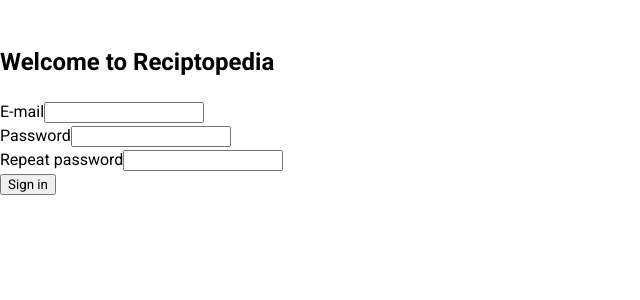
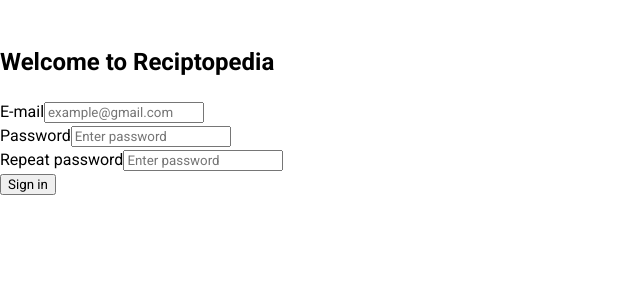
Before and after one commit to recipetoria/recipetoria-frontend, a React (Create React App) app: page /sign_in in a window 1280 px wide. Shown: the top 300 px of the page, without its empty margins (0-640 px from the left). Built offline with nearby package versions, Linux system fonts and the light colour scheme; a web font is replaced by a local one.

Commit message:
feat: add placeholder

```diff
--- a/src/App.tsx
+++ b/src/App.tsx
@@ -2,7 +2,7 @@ import { Route, Routes } from "react-router-dom";
 import ShoppingListPage from "./pages/ShoppingListPage/ShoppingListPage";
 import AllCategoriesPage from "./pages/AllCategoriesPage/AllCategoriesPage";
 import AddRecipePage from "./pages/AddRecipePage/AddRecipePage";
-import SignPage from "./pages/SignUpPage/SignUpPage";
+import SignPage from "./pages/SignPage/SignPage";
 
 function App() {
   return (
--- a/src/components/Input/Input.tsx
+++ b/src/components/Input/Input.tsx
@@ -25,11 +25,20 @@ interface InputProps {
       message: string;
     };
   };
+  placeholder: string;
 }
 
 export default function Input(props: InputProps) {
-  const { name, label, register, errors, required, type, validationSchema } =
-    props;
+  const {
+    name,
+    label,
+    register,
+    errors,
+    required,
+    type,
+    validationSchema,
+    placeholder,
+  } = props;
 
   return (
     <div className="form-control-input">
@@ -38,6 +47,7 @@ export default function Input(props: InputProps) {
         type={type}
         id={name}
         required={required}
+        placeholder={placeholder}
         {...register(name, validationSchema)}
       />
       {errors && errors[name]?.type === "required" && (
--- a/src/pages/SignUpPage/SignUpPage.tsx
+++ b/src/pages/SignPage/SignPage.tsx
@@ -64,6 +64,7 @@ export default function SignPage(props: ISignPageProps) {
                     message: "Please enter a maximum of 30 characters",
                   },
                 }}
+                placeholder="Enter your text here"
               />
             )}
             <Input
@@ -81,6 +82,7 @@ export default function SignPage(props: ISignPageProps) {
                   message: "Please enter a correct e-mail",
                 },
               }}
+              placeholder="example@gmail.com"
             />
             <Input
               label="Password"
@@ -96,6 +98,7 @@ export default function SignPage(props: ISignPageProps) {
                   message: "Please enter a minimum of 6 characters",
                 },
               }}
+              placeholder="Enter password"
             />
             {signMode && (
               <Input
@@ -108,6 +111,7 @@ export default function SignPage(props: ISignPageProps) {
                 validationSchema={{
                   required: "Repeat password is required",
                 }}
+                placeholder="Enter password"
               />
             )}
             <input type="submit" value={submitText()} />
```
